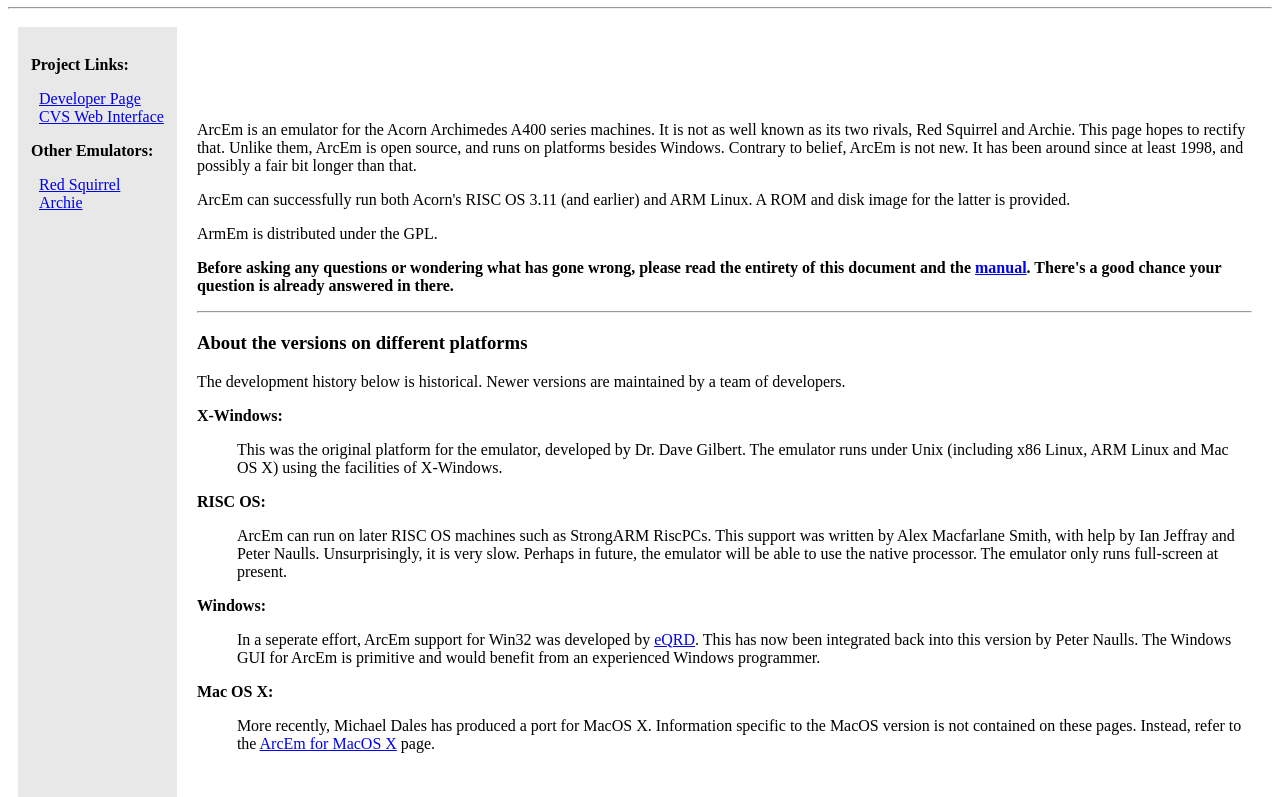
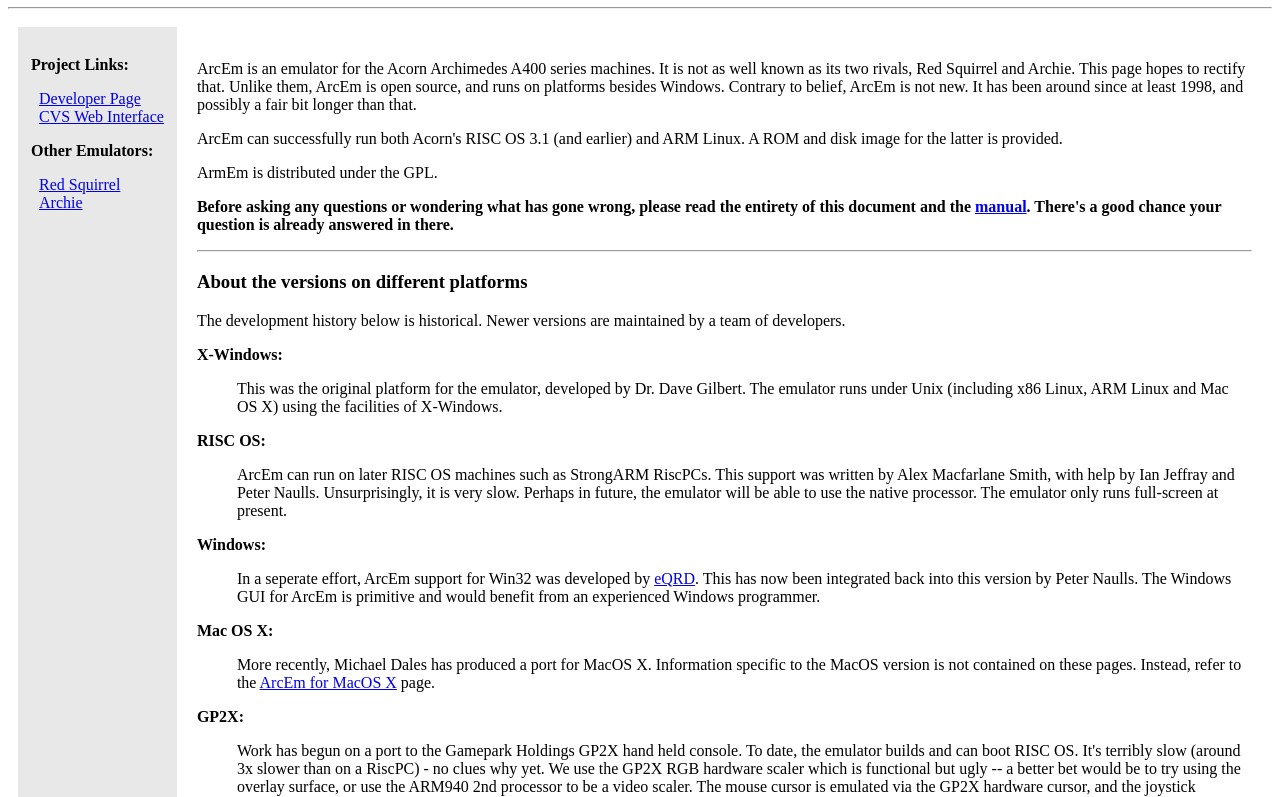
Before and after one commit to jtgans/arcem, a plain HTML site: page index.html in a window 1280 px wide. Shown: the part 83-880 px from the top of the page. Drawn offline with Linux system fonts and the light colour scheme.

Commit message:
Incorporate Ralph's changes

```diff
--- a/index.html
+++ b/index.html
@@ -53,9 +53,8 @@
       </p>
 
       <p>
-        ArcEm can successfully run both Acorn's RISC&nbsp;OS 3.11 (and
-        earlier) and ARM Linux.
-        A ROM and disk image for the latter is provided.
+        ArcEm can successfully run both Acorn's RISC&nbsp;OS 3.1 (and earlier) and ARM Linux.  A ROM
+        and disk image for the latter is provided.
       </p>
 
       <p>
@@ -120,6 +119,22 @@
        </dd>
       </dl>
 
+      <p><b>GP2X:</b></p>
+
+      <dl>
+       <dd>
+         Work has begun on a port to the Gamepark Holdings GP2X hand held console.
+         To date, the emulator builds and can boot RISC OS.  It's terribly slow
+         (around 3x slower than on a RiscPC) - no clues why yet.  We use the GP2X
+         RGB hardware scaler which is functional but ugly -- a better bet would
+         be to try using the overlay surface, or use the ARM940 2nd processor to
+         be a video scaler.  The mouse cursor is emulated via the GP2X hardware
+         cursor, and the joystick operates as mouse input.  Keyboard input is
+         via the few buttons available, and simplistically via the serial port.
+         Latest version <a href="http://ian.jeffray.co.uk/gp2x/arcem001.zip">here</a>
+
+       </dd>
+      </dl>
     </td>
   </tr>
 </table>
@@ -224,6 +239,22 @@ doing so will be burnt at the stake.
 </dl>
 
 
+<p><b>GP2X:</b></p>
+
+<dl>
+ <dd>
+   The Makefile assumes that you have DevKitGP2X installed in D:/gp2x/<br>
+   You can build by simply:
+
+   <pre>
+
+     make SYSTEM=gp2x
+   </pre>
+
+ </dd>
+</dl>
+
+
 
 <hr>
 
```
